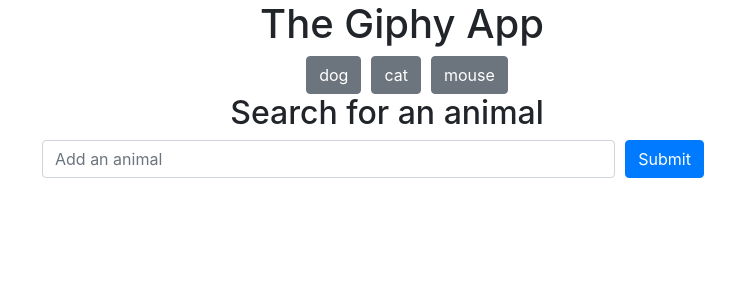
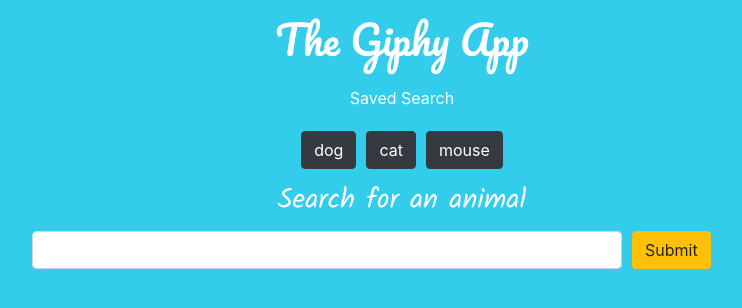
Before and after one commit to artawood/giphy-app, a plain HTML site: page index.html in a window 1280 px wide. Shown: the whole page, without its empty margins (238-980 px from the left). Drawn offline with nearby package versions, Linux system fonts and the light colour scheme.

Commit message:
updated 06/28/18

```diff
--- a/assets/css/custom.css
+++ b/assets/css/custom.css
@@ -1,15 +1,37 @@
 /* Custom CSS */
+
+body {
+    background-color: #33ccea;
+}
+
+header {
+    padding: 15px 0px;
+}
+
+h1 {
+    font-family: 'Pacifico', cursive;
+}
+
+h2, h3 {
+    font-family: 'Kalam', cursive;
+}
+
+h1, h2, h3, p {
+    color: #FFFFFF;
+}
 
 img {
     width: 100%;
 }
 
 .animal {
-    margin-left: 10px;
+    margin: 5px;
 }
 
-form {
-    display: block;
-    margin-left: auto;
-    margin-right: auto;
+#add-animal {
+    padding: 5px 0px 20px 0px;
 }
+
+#button-added {
+    padding-bottom: 10px;
+}
--- a/assets/js/giphy.03.js
+++ b/assets/js/giphy.03.js
@@ -1,6 +1,4 @@
 //Giphy App
-
-
 
     var animals = ["dog", "cat", "mouse"];
 
@@ -42,6 +40,7 @@
                 resultImage.attr("data-animate", animateURL);
                 resultImage.attr("data-state", "still");
                 resultImage.addClass("gif");
+                resultImage.attr("id", "result");
                 resultImage.attr("alt", searchedAnimal);
 
                 //Append results
@@ -56,7 +55,7 @@
         $("#button-added").empty();
         animals.forEach(animal => {
             var a = $("<button>");
-            a.addClass("animal btn btn-secondary");
+            a.addClass("animal btn btn-dark");
             a.attr("data-name", animal);
             a.text(animal);
             $("#button-added").append(a);
@@ -67,6 +66,10 @@
     $("#addGiphy").on("click", (event) => {
         event.preventDefault();
         var search = $("#giphyInput").val().trim();
+        if ( search == '' ) {
+            //Validate if input is empty, otherwise it will return endless AJAX
+            alert("Please type in an animal!");
+        } else {
             animals.push(search);
             console.log(animals);
 
@@ -109,6 +112,9 @@
 
             //Render Buttons after added search
             renderButtons();
+            $("#giphyInput").val('');
+
+        }
     });
 
     //Function for displaying saved search
@@ -118,7 +124,8 @@
     renderButtons();
 
     //Toggle between still and animate state of gif
-    $(".gif").on("click", function() {
+    function playGif() {
+        console.log(this);
         var state = $(this).attr("data-state");
         console.log(state);
         if (state === "still") {
@@ -128,4 +135,6 @@
           $(this).attr("src", $(this).attr("data-still"));
           $(this).attr("data-state", "still");
         }
-    });
+    };
+
+    $(document).on("click", ".gif", playGif);
--- a/index.html
+++ b/index.html
@@ -12,24 +12,28 @@
     <!-- Custom CSS -->
     <link rel="stylesheet" href="assets/css/custom.css">
 
+    <!-- Google Font-->
+    <link href="https://fonts.googleapis.com/css?family=Kalam|Pacifico" rel="stylesheet">
+
 </head>
 <body>
     <header class="text-center">
         <h1>The Giphy App</h1>
     </header>
     <div class="container">
+        <p class="text-center">Saved Search</p>
         <div id="button-added" class="text-center"></div>
+        <h3 class="text-center">Search for an animal</h3>
         <div id="add-animal" class="container row">
             <div class="col-2"></div>
             <div class="col-8">
                 <form>
-                    <h2 class="text-center">Search for an animal</h2>
                     <div class="form-row">
                         <div class="col-10">
-                            <input type="text" class="form-control" id="giphyInput" aria-describedby="giphyInput" placeholder="Add an animal" value="">
+                            <input type="text" class="form-control" id="giphyInput" aria-describedby="giphyInput" placeholder="" value="">
                         </div>
                         <div class="col-2">
-                            <button id="addGiphy" type="submit" class="btn btn-primary">Submit</button>
+                            <button id="addGiphy" type="submit" class="btn btn-warning">Submit</button>
                         </div>
                     </div>
                 </form>
```
Also changed, not shown: 3 other files. Lines whose indentation alone changed are shown as unchanged.
